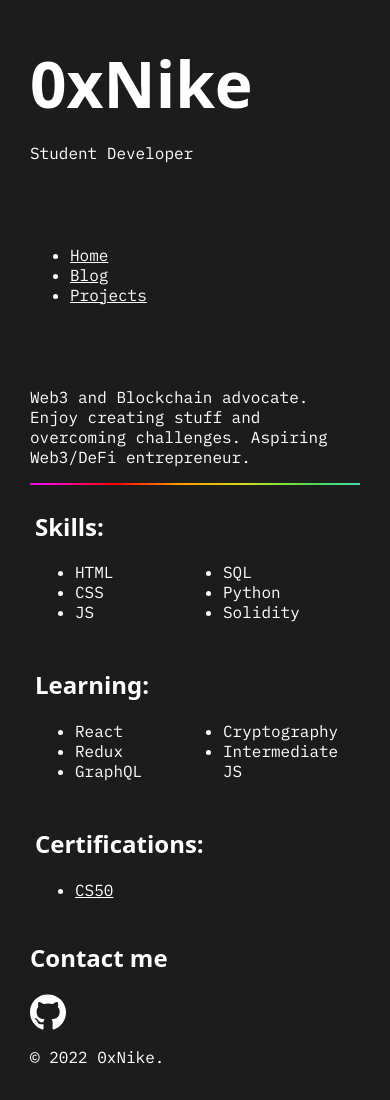
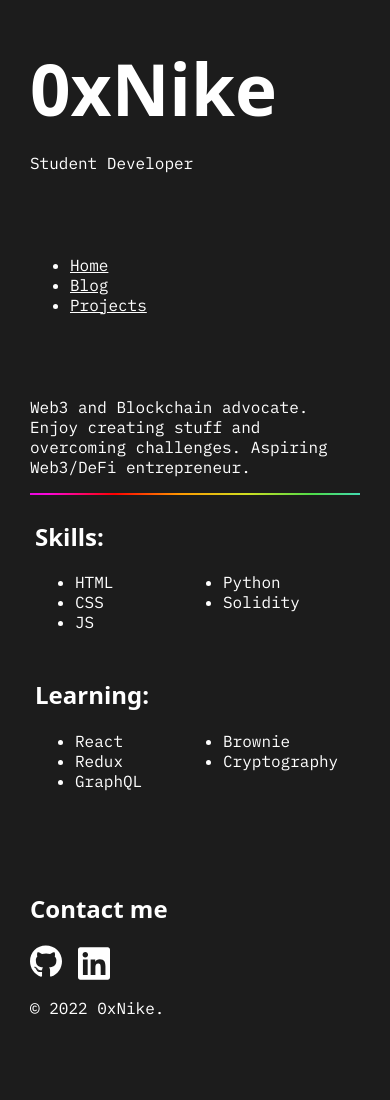
Before and after one commit to 0xNike/Gatsby-Website, a Gatsby site: page / in a window 390 px wide. Built offline with nearby package versions, Linux system fonts and the light colour scheme; Gatsby itself is replaced by a stand-in of ours.

Commit message:
update homepage

```diff
--- a/src/components/index.module.css
+++ b/src/components/index.module.css
@@ -6,7 +6,7 @@
     margin: 20px;
 }
 
-
+/* Color line */
 .colorLine {
     height: 0.1em;
     /* background: linear-gradient(
--- a/src/components/layout.js
+++ b/src/components/layout.js
@@ -13,7 +13,7 @@ const Layout = ({ pageTitle, children }) => {
       <div className={layoutStyles.gridContainer}>
         <div className={layoutStyles.gridItem1}>
           <h1 className={layoutStyles.siteLogo}>0xNike</h1>
-          <p>Student Developer</p>
+          <p id="status">Student Developer</p>
         </div>
         <nav className={layoutStyles.gridItem2}>
           <ul className={layoutStyles.navLinks}>
@@ -47,6 +47,14 @@ const Layout = ({ pageTitle, children }) => {
             placeholder="none"
             />
         </a>
+        <a href="https://github.com/0xNike">
+         <StaticImage
+            alt="LinkedIn"
+            src="../images/linkedin-brands.svg"
+            className={layoutStyles.icon}
+            placeholder="none"
+            />
+        </a>
         <p>© 2022 0xNike.</p>
       </footer>
     </div>
--- a/src/components/layout.module.css
+++ b/src/components/layout.module.css
@@ -12,7 +12,16 @@ body {
     min-height: 1200px;
 }
 
-h1,h2,h3,h4,h5,h6 {
+footer {
+  margin-top: 5em;
+}
+
+h1,
+h2,
+h3,
+h4,
+h5,
+h6 {
     font-family: "InterVariable", system-ui, -apple-system, BlinkMacSystemFont, "Segoe UI", Roboto, "Helvetica Neue", Arial, sans-serif;
     font-weight: 700;
   }
@@ -48,9 +57,8 @@ a {
 .siteLogo {
   margin: 10px 0px;
   text-decoration: none;
-  font-size: 5em;
+  font-size: clamp(4em, 2em + 10vw, 5em);
 }
-
 
 .nav-links {
   list-style: none;
@@ -99,19 +107,14 @@ a {
 
 .icon {
   filter: invert(100%);
-  width: 2.25em;
+  width: 2em;
+  margin-right: 1em;
 }
 
 /* For mobile devices and tablets */
 @media only screen and (max-width : 768px) {
 
-  .siteLogo {
-    font-size: 4em;
-  }
 
-  .gridItem1 {
-    grid-area: logo;
-  }
   .gridItem2 {
     float: left;
     display: block;
--- a/src/pages/index.js
+++ b/src/pages/index.js
@@ -3,8 +3,7 @@ import Layout from '../components/layout'
 import * as indexStyles from '../components/index.module.css'
 // import { StaticImage } from 'gatsby-plugin-image'
 
-
-const IndexPage = () => {
+ const IndexPage = () => {
   return (
     <Layout pageTitle="Homepage">
         {/* Introduction */}
@@ -20,7 +19,6 @@ const IndexPage = () => {
               <li>HTML</li>
               <li>CSS</li>
               <li>JS</li>
-              <li>SQL</li>
               <li>Python</li>
               <li>Solidity</li>
             </ul>
@@ -31,14 +29,8 @@ const IndexPage = () => {
               <li>React</li>
               <li>Redux</li>
               <li>GraphQL</li>
+              <li>Brownie</li>
               <li>Cryptography</li>
-              <li>Intermediate JS</li>
-            </ul>
-          </div>
-          <div className={indexStyles.flexItem}>
-            <h2>Certifications:</h2>
-            <ul className={indexStyles.twoCol}>
-              <li><a alt="CS50 Certification" href="https://certificates.cs50.io/d8ba20d8-8388-48ec-b222-4b2833d92a11.pdf?size=letter">CS50</a></li>
             </ul>
           </div>
         </div>
```
Also changed, not shown: src/images/linkedin-brands.svg (added).
